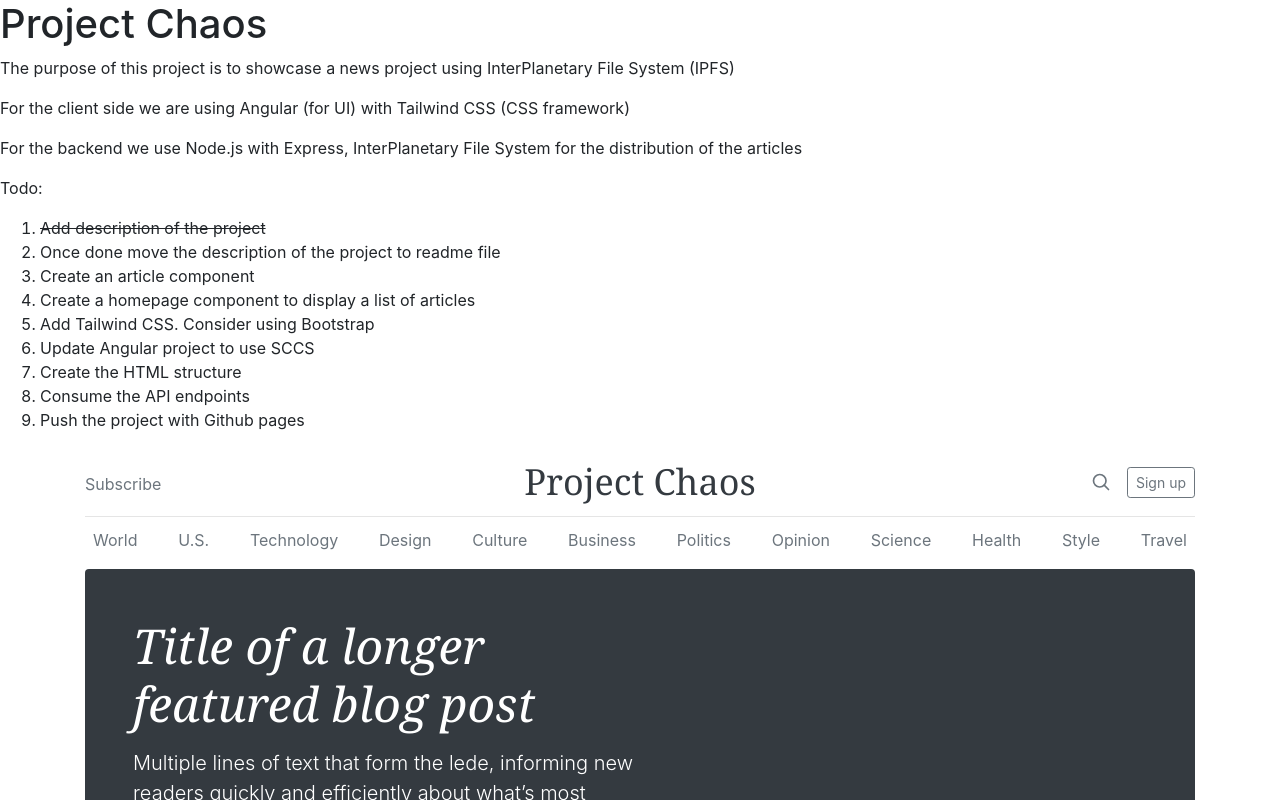
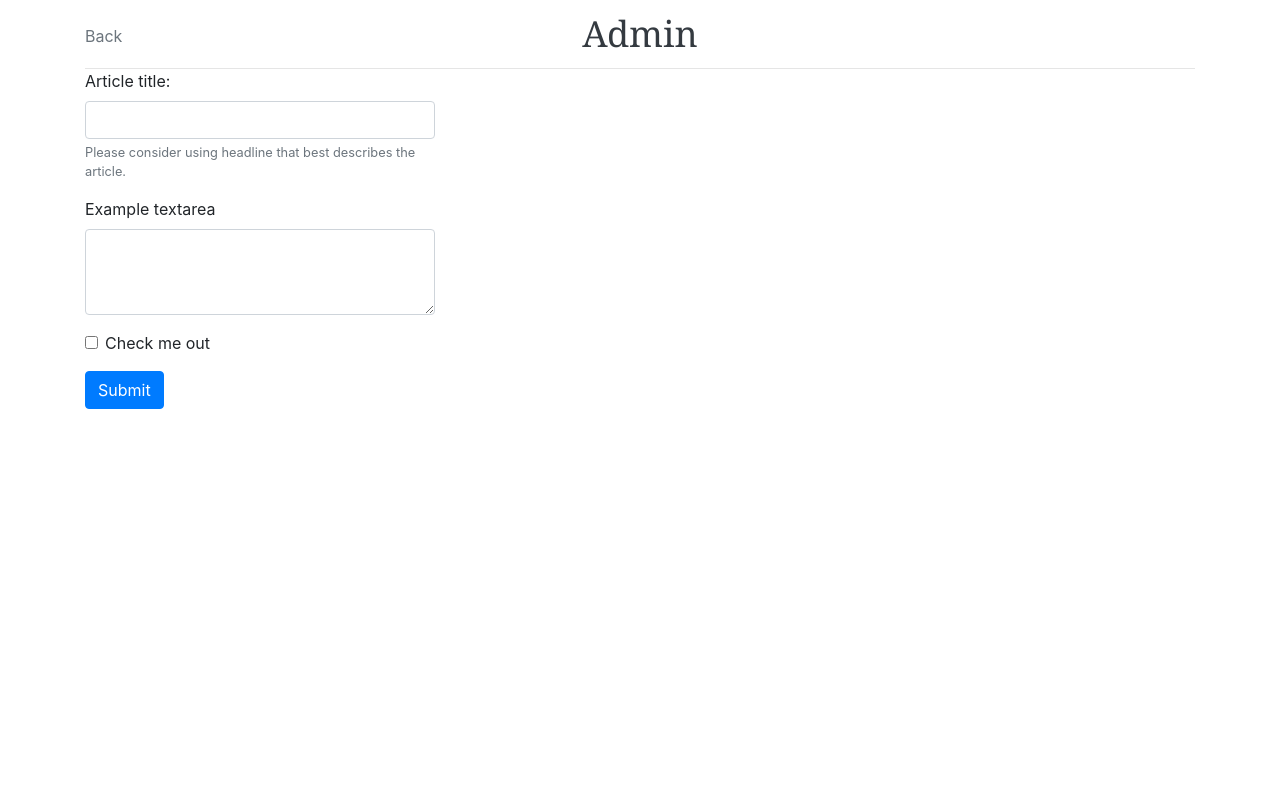
Before and after one commit to belchugov/chaos, an Angular app in the folder chaos-app/: page /admin in a window 1280 px wide. Before the commit this address led to /. Shown: the top 800 px of the page. Built offline with nearby package versions, Linux system fonts and the light colour scheme.

Commit message:
Add admin component, update styles, Add routing

```diff
--- /dev/null
+++ b/chaos-app/src/app/admin/admin.component.html
@@ -0,0 +1,33 @@
+<div class="container">
+  <header class="blog-header py-3">
+    <div class="row flex-nowrap justify-content-between align-items-center">
+      <div class="col-4 pt-1">
+        <a class="text-muted" href="/">Back</a>
+      </div>
+      <div class="col-4 text-center">
+        <a class="blog-header-logo text-dark" href="/admin">Admin</a>
+      </div>
+      <div class="col-4 d-flex justify-content-end align-items-center"></div>
+    </div>
+  </header>
+  <div class="row">
+    <div class="col-4">
+      <form>
+        <div class="form-group">
+          <label for="title">Article title:</label>
+          <input type="text" class="form-control" id="title" aria-describedby="title">
+          <small id="titleHelp" class="form-text text-muted">Please consider using headline that best describes the article.</small>
+        </div>
+        <div class="form-group">
+          <label for="exampleFormControlTextarea1">Example textarea</label>
+          <textarea class="form-control" id="exampleFormControlTextarea1" rows="3"></textarea>
+        </div>
+        <div class="form-group form-check">
+          <input type="checkbox" class="form-check-input" id="exampleCheck1">
+          <label class="form-check-label" for="exampleCheck1">Check me out</label>
+        </div>
+        <button type="submit" class="btn btn-primary">Submit</button>
+      </form>
+    </div>
+  </div>
+</div>
--- /dev/null
+++ b/chaos-app/src/app/admin/admin.component.ts
@@ -0,0 +1,15 @@
+import { Component, OnInit } from '@angular/core';
+
+@Component({
+  selector: 'app-admin',
+  templateUrl: './admin.component.html',
+  styleUrls: ['./admin.component.scss']
+})
+export class AdminComponent implements OnInit {
+
+  constructor() { }
+
+  ngOnInit() {
+  }
+
+}
--- a/chaos-app/src/app/app-routing.module.ts
+++ b/chaos-app/src/app/app-routing.module.ts
@@ -1,8 +1,24 @@
 import { NgModule } from '@angular/core';
 import { Routes, RouterModule } from '@angular/router';
+import {HomepageComponent} from "./homepage/homepage.component";
+import {AdminComponent} from "./admin/admin.component";
 
 
-const routes: Routes = [];
+const routes: Routes = [
+  {
+    path: 'homepage',
+    component: HomepageComponent
+  },
+  {
+    path: 'admin',
+    component: AdminComponent
+  },
+  {
+    path: '',
+    redirectTo: '/homepage',
+    pathMatch: 'full'
+  }
+];
 
 @NgModule({
   imports: [RouterModule.forRoot(routes)],
--- a/chaos-app/src/app/app.component.html
+++ b/chaos-app/src/app/app.component.html
@@ -1,24 +1 @@
-<div>
-  <h1>Project Chaos</h1>
-
-  <p>The purpose of this project is to showcase a news project using InterPlanetary File System (IPFS)</p>
-  <p>For the client side we are using Angular (for UI) with Tailwind CSS (CSS framework)</p>
-  <p>For the backend we use Node.js with Express, InterPlanetary File System for the distribution of the articles</p>
-
-  <p>Todo:</p>
-  <ol>
-    <li><s>Add description of the project</s></li>
-    <li>Once done move the description of the project to readme file</li>
-    <li>Create an article component</li>
-    <li>Create a homepage component to display a list of articles</li>
-    <li>Add Tailwind CSS. Consider using Bootstrap</li>
-    <li>Update Angular project to use SCCS</li>
-    <li>Create the HTML structure</li>
-    <li>Consume the API endpoints</li>
-    <li>Push the project with Github pages</li>
-  </ol>
-</div>
-
-<app-homepage></app-homepage>
-
 <router-outlet></router-outlet>
--- a/chaos-app/src/app/app.module.ts
+++ b/chaos-app/src/app/app.module.ts
@@ -4,11 +4,13 @@ import { NgModule } from '@angular/core';
 import { AppRoutingModule } from './app-routing.module';
 import { AppComponent } from './app.component';
 import { HomepageComponent } from './homepage/homepage.component';
+import { AdminComponent } from './admin/admin.component';
 
 @NgModule({
   declarations: [
     AppComponent,
-    HomepageComponent
+    HomepageComponent,
+    AdminComponent
   ],
   imports: [
     BrowserModule,
--- a/chaos-app/src/app/homepage/homepage.component.html
+++ b/chaos-app/src/app/homepage/homepage.component.html
@@ -2,7 +2,7 @@
   <header class="blog-header py-3">
     <div class="row flex-nowrap justify-content-between align-items-center">
       <div class="col-4 pt-1">
-        <a class="text-muted" href="#">Subscribe</a>
+        <a class="text-muted" href="/admin">Admin</a>
       </div>
       <div class="col-4 text-center">
         <a class="blog-header-logo text-dark" href="#">Project Chaos</a>
--- a/chaos-app/src/app/homepage/homepage.component.scss
+++ b/chaos-app/src/app/homepage/homepage.component.scss
@@ -1,18 +1,4 @@
 /* stylelint-disable selector-list-comma-newline-after */
-
-.blog-header {
-  line-height: 1;
-  border-bottom: 1px solid #e5e5e5;
-}
-
-.blog-header-logo {
-  font-family: "Playfair Display", Georgia, "Times New Roman", serif;
-  font-size: 2.25rem;
-}
-
-.blog-header-logo:hover {
-  text-decoration: none;
-}
 
 h1, h2, h3, h4, h5, h6 {
   font-family: "Playfair Display", Georgia, "Times New Roman", serif;
--- a/chaos-app/src/styles.scss
+++ b/chaos-app/src/styles.scss
@@ -1 +1,14 @@
 /* You can add global styles to this file, and also import other style files */
+.blog-header {
+  line-height: 1;
+  border-bottom: 1px solid #e5e5e5;
+}
+
+.blog-header-logo {
+  font-family: "Playfair Display", Georgia, "Times New Roman", serif;
+  font-size: 2.25rem;
+}
+
+.blog-header-logo:hover {
+  text-decoration: none;
+}
```
Also changed, not shown: chaos-app/src/app/admin/admin.component.scss (added), 1 other file (tests, documents, lock files or other folders).
